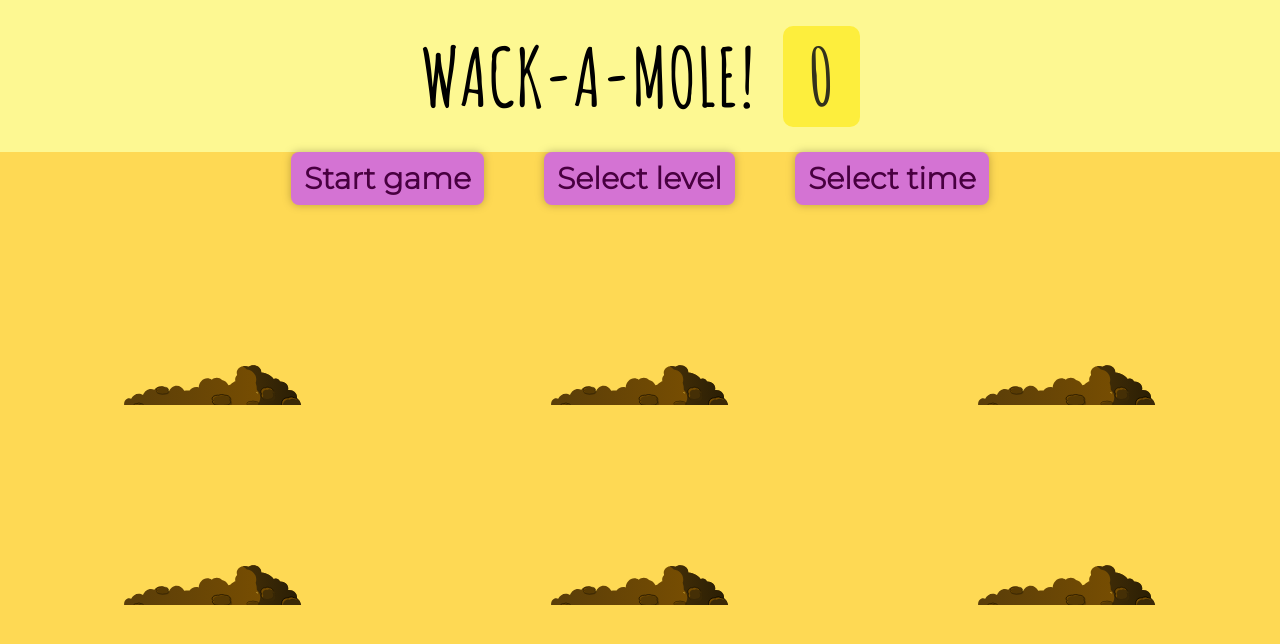
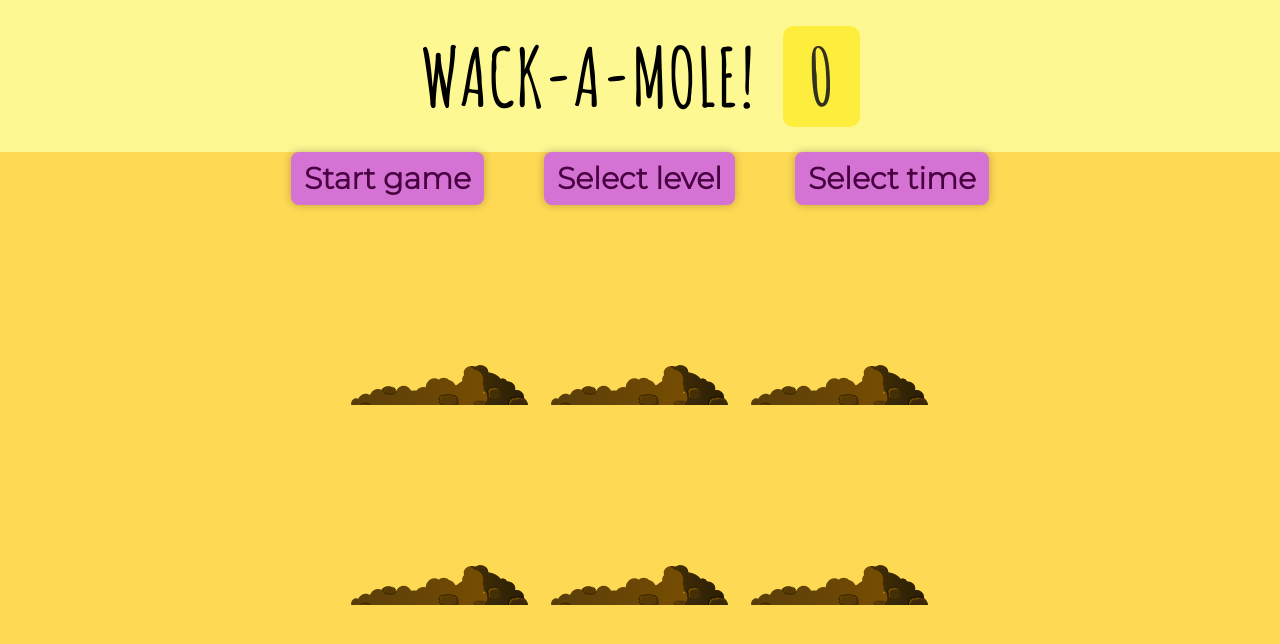
Before and after one commit to fernandademery/whackamole-game, a React (Create React App) app: page / in a window 1280 px wide. Shown: the top 644 px of the page. Built offline with nearby package versions, Linux system fonts and the light colour scheme.

Commit message:
fixing design

```diff
--- a/src/App.css
+++ b/src/App.css
@@ -90,7 +90,7 @@ div.playing-options div:hover {
 }
 
 .game {
-  width: 100%;
+  width: 600px;
   height: 400px;
   display: flex;
   flex-wrap: wrap;
```
Also changed, not shown: 1 other file (tests, documents, lock files or other folders).
